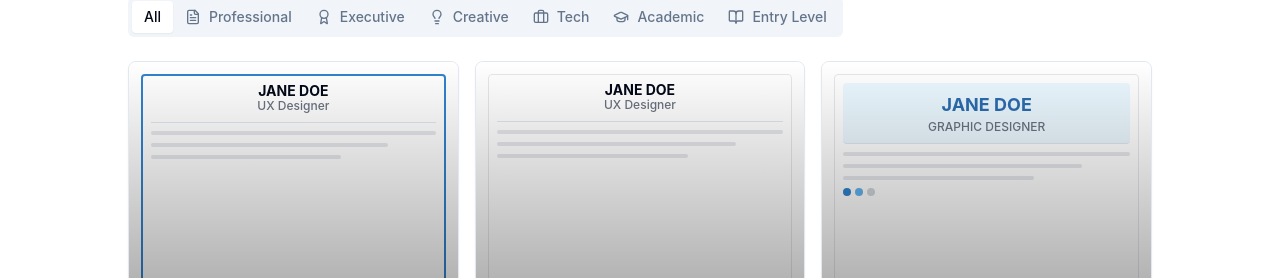
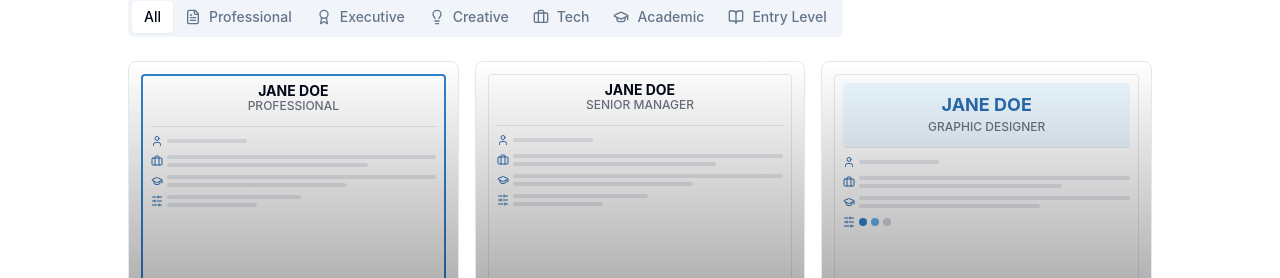
Before and after one commit to Joel3455/ai-resume-guide, a React (Vite) app: page /builder in a window 1280 px wide. Shown: the part 372-650 px from the top of the page. Built offline with nearby package versions, Linux system fonts and the light colour scheme; no server answers; the database is empty.

Commit message:
feat: Add more details to template previews
Adds more detailed previews to the template selector to help users differentiate between templates.

```diff
--- a/src/components/ResumeBuilder/TemplateSelector.tsx
+++ b/src/components/ResumeBuilder/TemplateSelector.tsx
@@ -1,4 +1,3 @@
-
 import { useState } from "react";
 import { resumeTemplates } from "@/utils/resumeTemplates";
 import { ResumeTemplate } from "@/types/resume";
@@ -6,12 +5,25 @@ import { Card, CardContent } from "@/components/ui/card";
 import { RadioGroup, RadioGroupItem } from "@/components/ui/radio-group";
 import { Label } from "@/components/ui/label";
 import { Tabs, TabsContent, TabsList, TabsTrigger } from "@/components/ui/tabs";
-import { FileText, Award, Briefcase, Lightbulb, GraduationCap, BookOpen } from "lucide-react";
+import { FileText, Award, Briefcase, Lightbulb, GraduationCap, BookOpen, User, SlidersHorizontal } from "lucide-react";
 
 interface TemplateSelectorProps {
   selectedTemplate: string;
   onSelectTemplate: (templateId: string) => void;
 }
+
+// Get icon for each template category
+const getCategoryIcon = (category: string) => {
+  switch (category) {
+    case 'Professional': return <FileText className="h-4 w-4" />;
+    case 'Executive': return <Award className="h-4 w-4" />;
+    case 'Creative': return <Lightbulb className="h-4 w-4" />;
+    case 'Tech': return <Briefcase className="h-4 w-4" />;
+    case 'Academic': return <GraduationCap className="h-4 w-4" />;
+    case 'Entry Level': return <BookOpen className="h-4 w-4" />;
+    default: return <FileText className="h-4 w-4" />;
+  }
+};
 
 const TemplateSelector = ({
   selectedTemplate,
@@ -25,17 +37,70 @@ const TemplateSelector = ({
     ? resumeTemplates
     : resumeTemplates.filter(template => template.category === selectedCategory);
 
-  // Get icon for each template category
-  const getCategoryIcon = (category: string) => {
-    switch (category) {
-      case 'Professional': return <FileText className="h-4 w-4" />;
-      case 'Executive': return <Award className="h-4 w-4" />;
-      case 'Creative': return <Lightbulb className="h-4 w-4" />;
-      case 'Tech': return <Briefcase className="h-4 w-4" />;
-      case 'Academic': return <GraduationCap className="h-4 w-4" />;
-      case 'Entry Level': return <BookOpen className="h-4 w-4" />;
-      default: return <FileText className="h-4 w-4" />;
-    }
+  const renderTemplatePreview = (template: ResumeTemplate) => {
+    const isCreative = template.id.includes('creative');
+    const isTech = template.id.includes('tech');
+    const isMinimal = template.id.includes('minimal');
+
+    return (
+      <div className={`h-full ${template.id === selectedTemplate ? 'border-2 border-primary-500' : 'border border-gray-200'} rounded-sm p-2 overflow-hidden`}>
+        {/* Header Section */}
+        <div className={`${isCreative ? 'bg-primary-50 p-2 rounded' : ''} ${isTech ? 'border-b-0' : 'border-b'} pb-2 mb-2`}>
+          <div className={`font-bold ${isCreative ? 'text-lg text-primary-600' : (isTech ? 'text-sm font-mono' : 'text-md')} text-center`}>
+            JANE DOE
+          </div>
+          <div className={`text-xs text-gray-500 ${isMinimal ? 'tracking-wide' : ''} text-center mb-1`}>
+            {template.category === 'Tech' ? 'FRONTEND DEVELOPER' :
+             template.category === 'Creative' ? 'GRAPHIC DESIGNER' :
+             template.category === 'Executive' ? 'SENIOR MANAGER' : 'PROFESSIONAL'}
+          </div>
+        </div>
+
+        {/* Content Preview */}
+        <div className="space-y-2 text-xs">
+          {/* Personal Info Section */}
+          <div className="flex items-center gap-1 text-primary-600">
+            <User className="h-3 w-3" />
+            <div className="h-1 bg-gray-200 w-20 rounded"></div>
+          </div>
+
+          {/* Experience Section */}
+          <div className="flex items-center gap-1 text-primary-600">
+            <Briefcase className="h-3 w-3" />
+            <div className="space-y-1 flex-1">
+              <div className="h-1 bg-gray-200 w-full rounded"></div>
+              <div className="h-1 bg-gray-200 w-3/4 rounded"></div>
+            </div>
+          </div>
+
+          {/* Education Section */}
+          <div className="flex items-center gap-1 text-primary-600">
+            <GraduationCap className="h-3 w-3" />
+            <div className="space-y-1 flex-1">
+              <div className="h-1 bg-gray-200 w-full rounded"></div>
+              <div className="h-1 bg-gray-200 w-2/3 rounded"></div>
+            </div>
+          </div>
+
+          {/* Skills Section */}
+          <div className="flex items-center gap-1 text-primary-600">
+            <SlidersHorizontal className="h-3 w-3" />
+            {['creative-bold', 'tech-minimal', 'startup-modern'].includes(template.id) ? (
+              <div className="flex gap-1">
+                <div className="h-2 w-2 rounded-full bg-primary-500"></div>
+                <div className="h-2 w-2 rounded-full bg-primary-300"></div>
+                <div className="h-2 w-2 rounded-full bg-gray-300"></div>
+              </div>
+            ) : (
+              <div className="space-y-1 flex-1">
+                <div className="h-1 bg-gray-200 w-1/2 rounded"></div>
+                <div className="h-1 bg-gray-200 w-1/3 rounded"></div>
+              </div>
+            )}
+          </div>
+        </div>
+      </div>
+    );
   };
 
   return (
@@ -72,35 +137,8 @@ const TemplateSelector = ({
                   <Card className="overflow-hidden transition-all hover:shadow-md">
                     <CardContent className="p-0">
                       <div className="aspect-[3/4] relative bg-white">
-                        {/* Generate template preview dynamically instead of using images */}
                         <div className="h-full w-full p-3 border-b">
-                          <div className={`h-full ${template.id === selectedTemplate ? 'border-2 border-primary-500' : 'border border-gray-200'} rounded-sm p-2 overflow-hidden`}>
-                            {/* Template Header */}
-                            <div className={`text-center ${template.id === 'creative-bold' ? 'bg-primary-50 p-2 rounded' : ''} ${template.id === 'tech-minimal' ? 'border-b-0' : 'border-b'} pb-2 mb-2`}>
-                              <div className={`font-bold ${template.id === 'creative-bold' ? 'text-lg text-primary-600' : (template.id === 'tech-minimal' ? 'text-sm font-mono' : 'text-md')}`}>
-                                JANE DOE
-                              </div>
-                              <div className={`text-xs text-gray-500 ${template.id === 'minimal-elegant' ? 'tracking-wide' : ''}`}>
-                                {template.id === 'creative-bold' ? 'GRAPHIC DESIGNER' : 'UX Designer'}
-                              </div>
-                            </div>
-
-                            {/* Content Preview - simplified version */}
-                            <div className="space-y-2">
-                              <div className="h-1 bg-gray-200 w-full rounded"></div>
-                              <div className="h-1 bg-gray-200 w-5/6 rounded"></div>
-                              <div className="h-1 bg-gray-200 w-4/6 rounded"></div>
-
-                              {/* Skill dots for some templates */}
-                              {['creative-bold', 'tech-minimal', 'startup-modern'].includes(template.id) && (
-                                <div className="flex gap-1 mt-2">
-                                  <div className="h-2 w-2 rounded-full bg-primary-500"></div>
-                                  <div className="h-2 w-2 rounded-full bg-primary-300"></div>
-                                  <div className="h-2 w-2 rounded-full bg-gray-300"></div>
-                                </div>
-                              )}
-                            </div>
-                          </div>
+                          {renderTemplatePreview(template)}
                         </div>
 
                         <div className="absolute inset-0 bg-gradient-to-t from-black/60 to-transparent p-4 flex flex-col justify-end">
```
